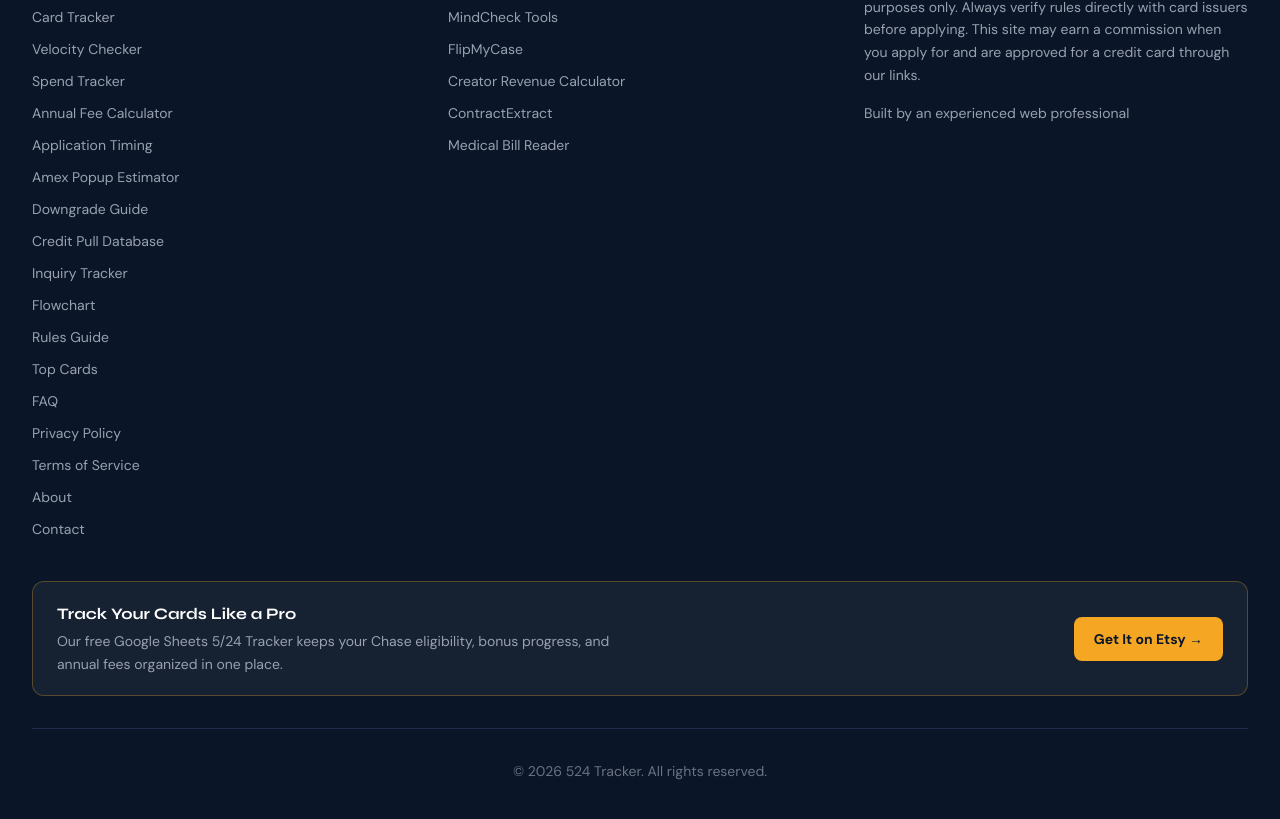
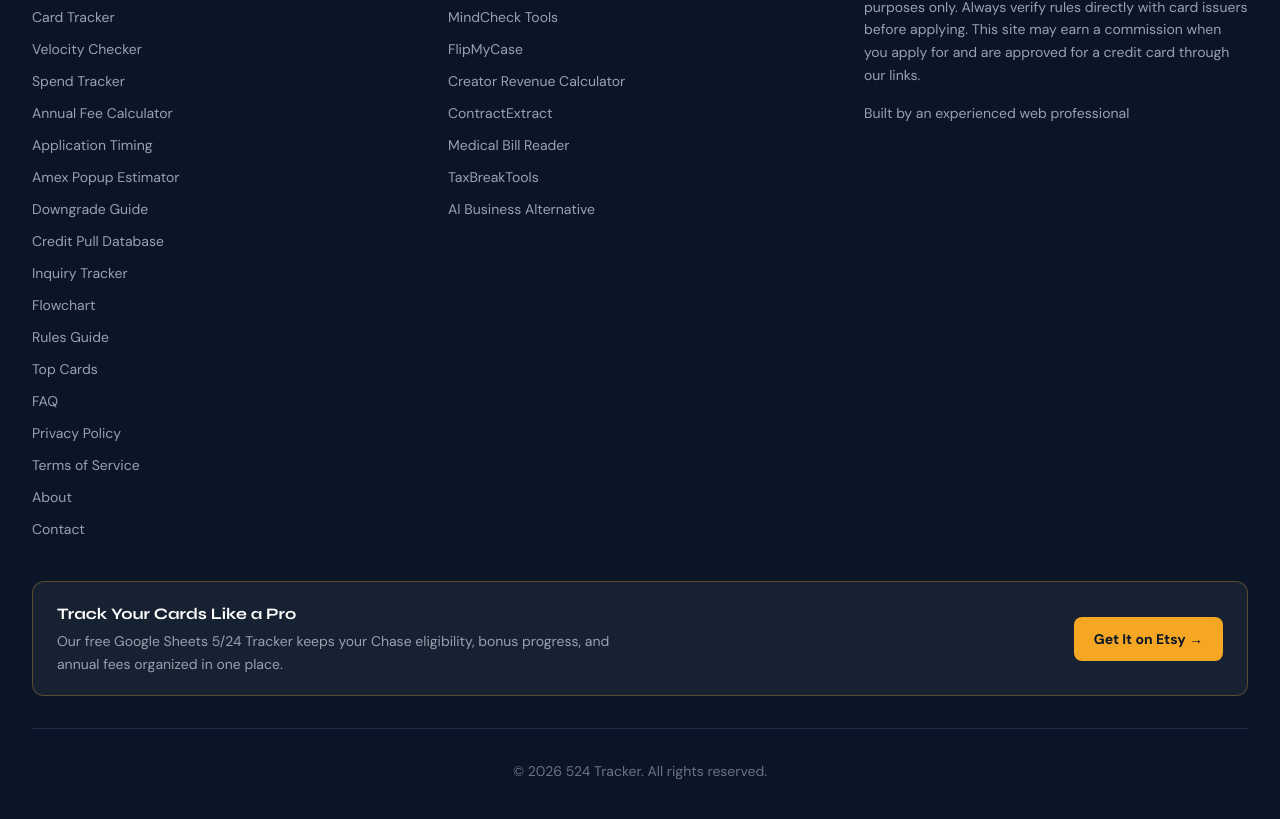
Before and after one commit to raiderj77/524tracker, a Next.js app: page / in a window 1280 px wide. Shown: the part 4865-5684 px from the top of the page. Built offline with nearby package versions, Linux system fonts and the light colour scheme.

Commit message:
fix: add sister site footer links

```diff
--- a/src/components/Footer.tsx
+++ b/src/components/Footer.tsx
@@ -28,6 +28,8 @@
   { href: 'https://creatorrevenuecalculator.com', label: 'Creator Revenue Calculator' },
   { href: 'https://contractextract.com', label: 'ContractExtract' },
   { href: 'https://medicalbillreader.com', label: 'Medical Bill Reader' },
+  { href: 'https://taxbreaktools.com', label: 'TaxBreakTools' },
+  { href: 'https://aibusinessalternative.com', label: 'AI Business Alternative' },
 ];
 
 export default function Footer() {
```
